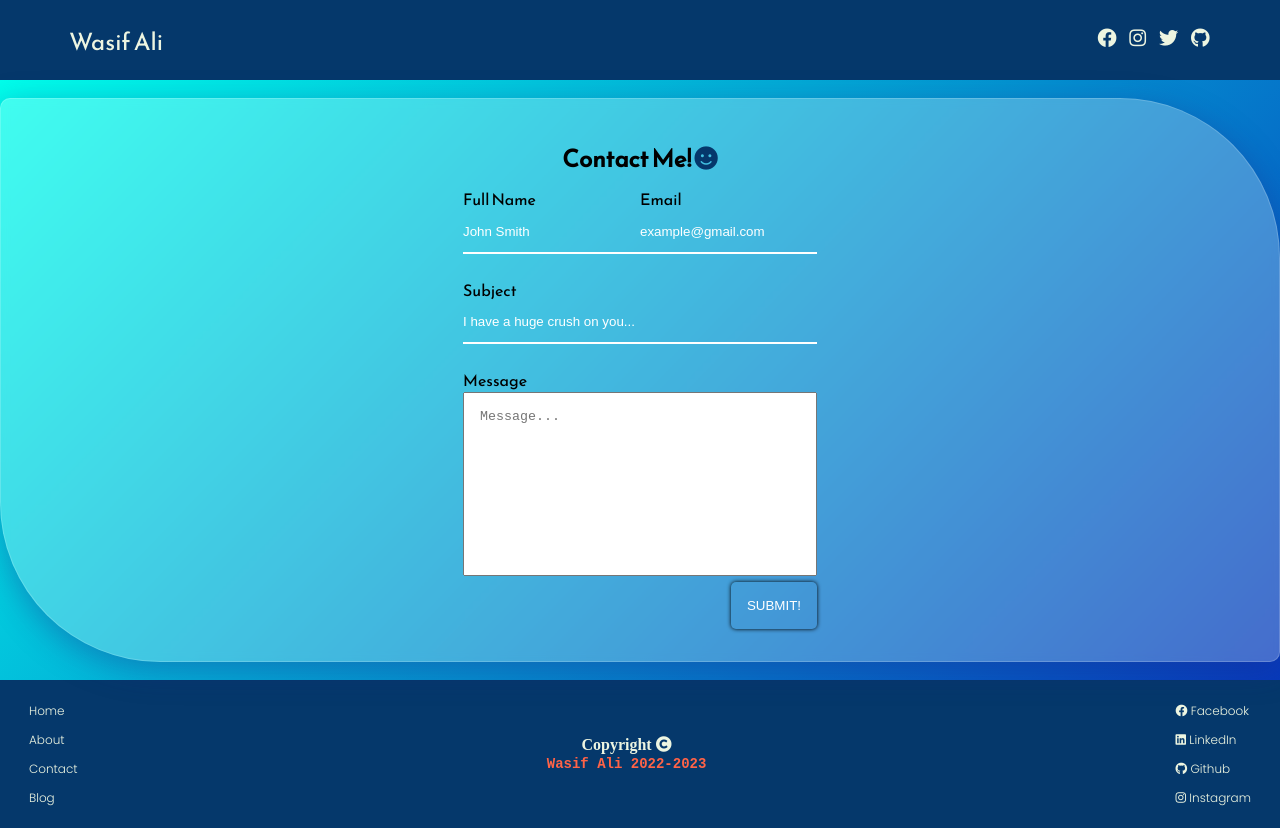
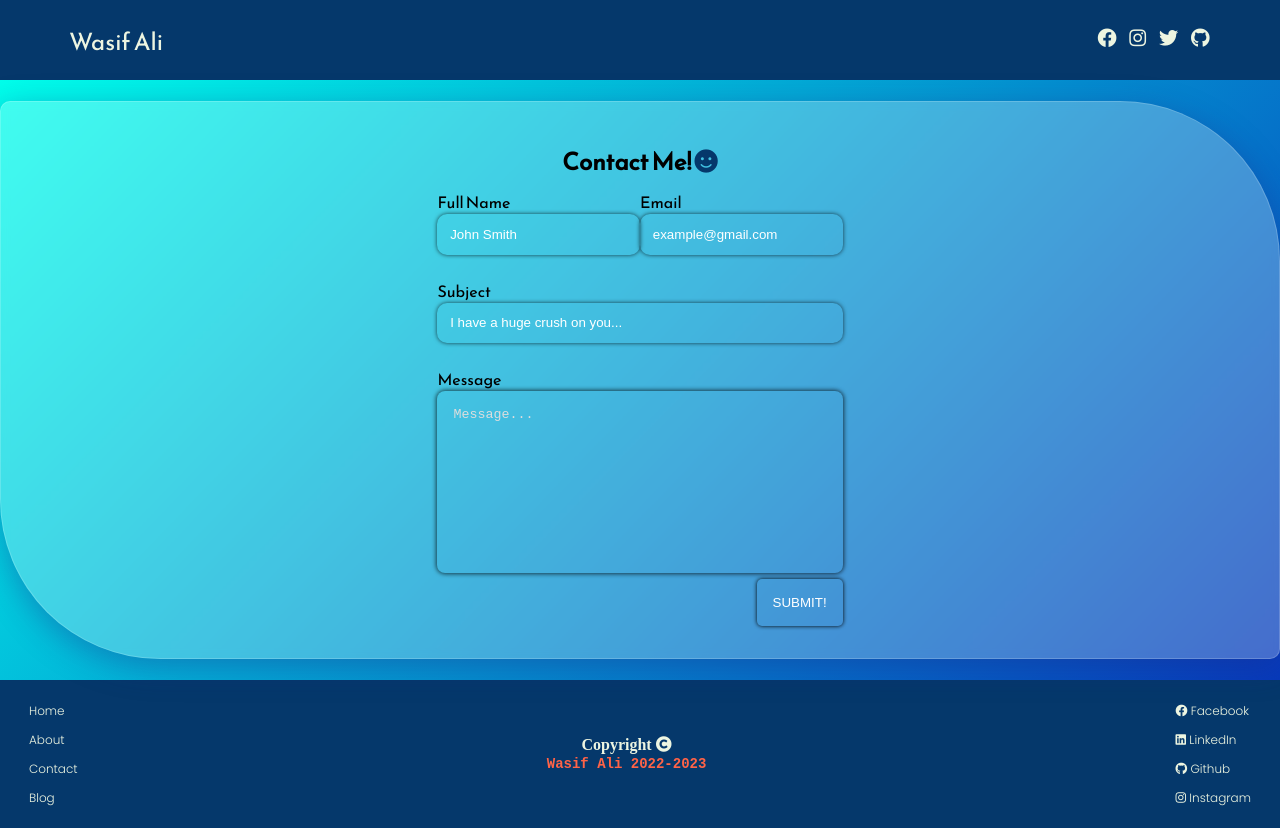
Before and after one commit to WaxifAlee/portfolio, a React (Create React App) app: page /contact in a window 1280 px wide. Built offline with nearby package versions, Linux system fonts and the light colour scheme.

Commit message:
minor design changes in contact form

```diff
--- a/src/components/ContactForm/contactForm.css
+++ b/src/components/ContactForm/contactForm.css
@@ -31,6 +31,8 @@
   display: flex;
   justify-content: center;
   align-items: center;
+
+  width: 100%;
 }
 
 .contact-container > .contact-wrapper {
@@ -65,9 +67,10 @@
 
 input[type="text"] {
   background: none;
-  padding: 0.8rem 0;
+  padding: 0.8rem;
   border: none;
-  border-bottom: 2px solid #fff;
+  box-shadow: 0 0 4px rgba(0, 0, 0, 0.705);
+  border-radius: 10px;
   outline: none;
 }
 
@@ -78,9 +81,21 @@ input::placeholder {
 textarea {
   width: 100%;
   resize: none;
-  overflow-y: scroll;
+  overflow-y: auto;
   padding: 1rem;
   outline: none;
+  background: none;
+  box-shadow: 0 0 4px 1px rgba(0, 0, 0, 0.664);
+  border-radius: 8px;
+  border: none;
+}
+
+textarea::placeholder {
+  color: #ddd;
+}
+
+textarea:focus {
+  animation: tada 1s ease;
 }
 
 form #submit {
@@ -96,4 +111,5 @@ form #submit {
 
 #submit:hover {
   animation: tada 1s ease-in-out;
+  border: 3px solid rgba(6, 142, 253, 0.287);
 }
```
